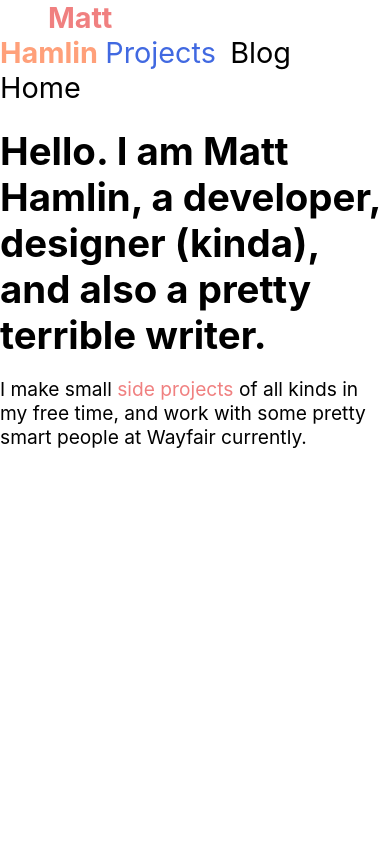
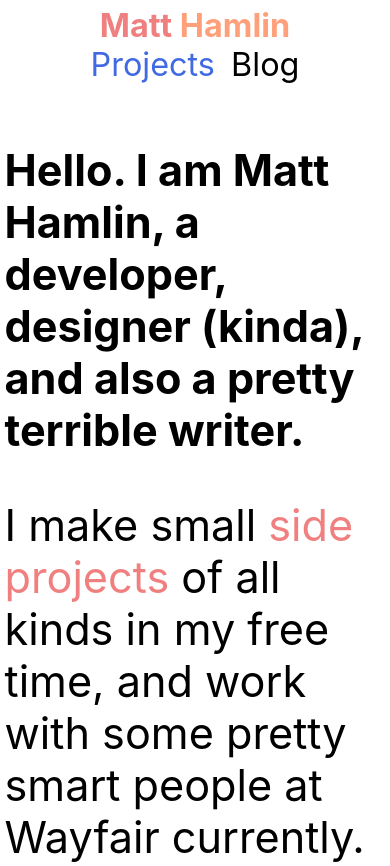
Before and after one commit to hamlim/website-rewrite, a React app: page / in a window 390 px wide. Shown: the top 866 px of the page. Before the commit the page ends 844 px from the top, so only its background shows below. Built offline with nearby package versions, Linux system fonts and the light colour scheme; some packages are replaced by stand-ins of ours.

Commit message:
Some changes to the header to be more responsive

```diff
--- a/src/components/header/header.css
+++ b/src/components/header/header.css
@@ -7,10 +7,7 @@
   justify-content: space-between;
   align-items: center;
   height: 5rem;
-}
-
-.pagename {
-  margin-right: 3rem;
+  margin: 0 3rem;
 }
 
 .projectslink,
@@ -26,3 +23,17 @@
 .bloglink {
   color: var(--b-muted);
 }
+
+
+@media screen and (max-width: 40rem) {
+  .wrapper {
+    margin: 0 .25em;
+  }
+  .pagename {
+    display: none;
+  }
+  .header {
+    margin: 0;
+    text-align: center;
+  }
+}
--- a/src/components/header/logo/logo.css
+++ b/src/components/header/logo/logo.css
@@ -1,7 +1,6 @@
 @import '../../../vars.css';
 .link {
   text-decoration: none;
-  margin-left: 3rem;
 }
 .wrapper {
   margin: .5em 0em .5em .5em;
@@ -21,7 +20,7 @@
 }
 
 .header {
-  display: inline;
+  display: inline-block;
   font-size: inherit;
   color: var(--a, #F08080);
 }
--- a/src/components/home/home.css
+++ b/src/components/home/home.css
@@ -14,10 +14,6 @@
   margin: 0 auto;
 }
 
-.body {
-  font-size: 1.2rem;
-}
-
 .body > p {
   margin: 1em 0;
 }
@@ -26,3 +22,9 @@
   color: var(--a);
   text-decoration: none;
 }
+
+@media screen and (max-width: 40rem) {
+  .wrapper {
+    margin: 3rem .25em;
+  }
+}
--- a/src/components/home/home.js
+++ b/src/components/home/home.js
@@ -4,6 +4,10 @@ import Header from '../header/header';
 import Anchor from '../anchor';
 
 import styles from './home.css';
+
+const Link = ({to, children}) => (
+  <Anchor to={to} className={styles.link}>{children}</Anchor>
+);
 
 const Home = () => (
   <div className="Home">
@@ -13,10 +17,14 @@ const Home = () => (
         <h2 className={styles.lead}>
           Hello. I am Matt Hamlin, a developer, designer (kinda), and also a pretty terrible writer.
         </h2>
-        <div className={`${styles.body} ${styles.container}`}>
+        <div className={`${styles.lead} ${styles.body}`}>
           <p>
-            I make small <Anchor to="/projects" className={styles.link}>side projects</Anchor> of all kinds in my free time, and work
+            I make small <Link to="/projects">side projects</Link> of all kinds in my free time, and work
             with some pretty smart people at Wayfair currently.
+          </p>
+          <p>
+            I also write quite a bit about a ton of things like <Link to="/tags/#development">Development</Link>
+          , <Link to="/tags/#daily">Daily</Link> content, as well as a lot of <Link to="/tags/#random">Random</Link> things.
           </p>
         </div>
       </section>
--- a/src/start.css
+++ b/src/start.css
@@ -8,6 +8,7 @@
 html {
   box-sizing: border-box;
   font-family: var(--fonts);
+  font-size: var(--font-size);
 }
 
 
--- a/src/vars.css
+++ b/src/vars.css
@@ -17,4 +17,5 @@
             Cantarell,
             "Helvetica Neue",
             sans-serif;
+  --font-size: 18px;
 }
```
Also changed, not shown: dist/bundle.js.
